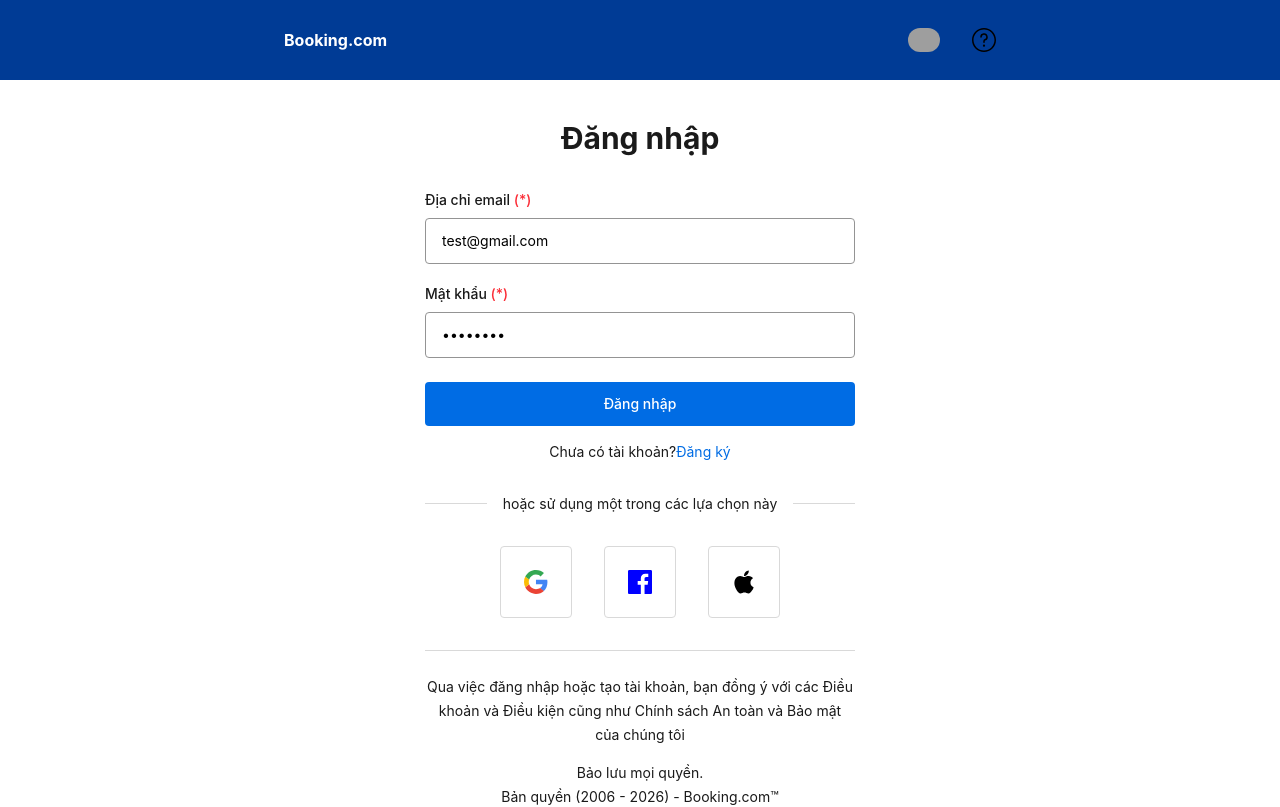
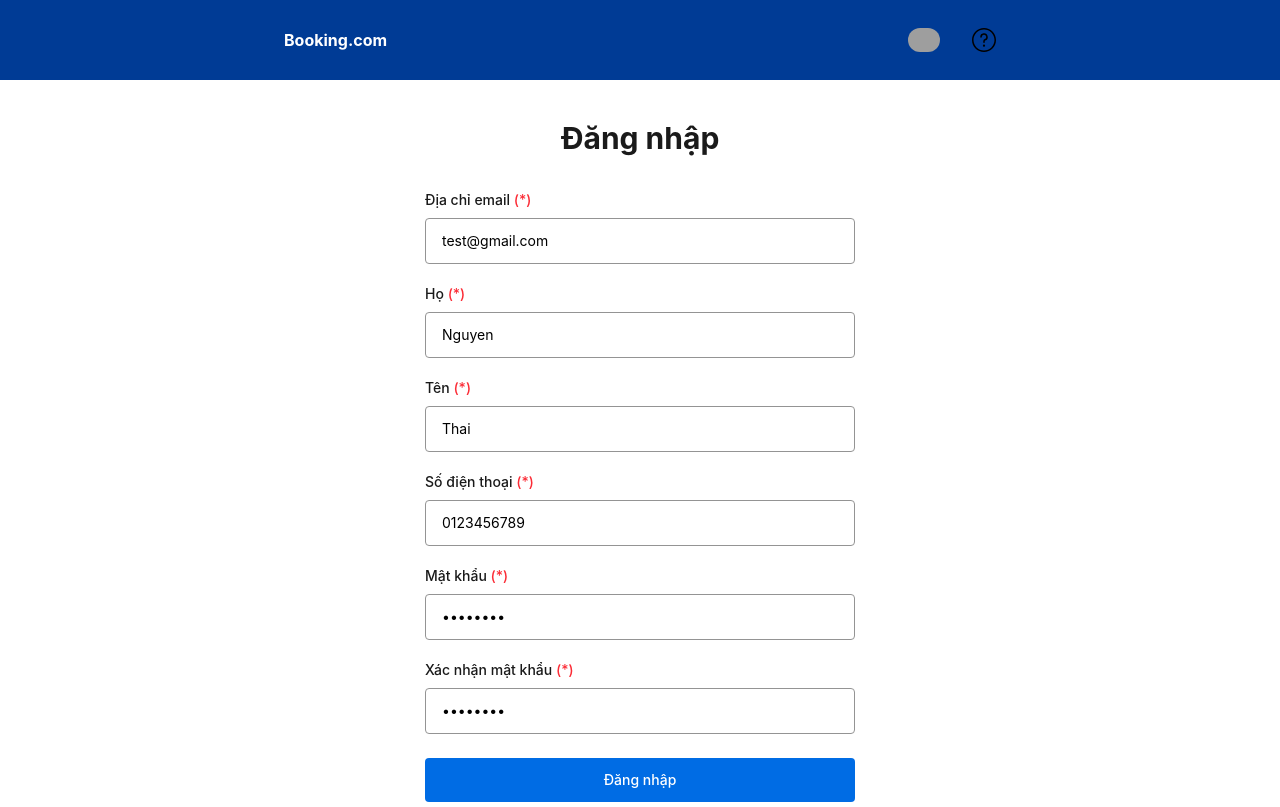
Before and after one commit to vinhthai2905/accommodation_booking, a React (Vite) app in the folder frontend/: page /auth/sign-in in a window 1280 px wide. Shown: the top 807 px of the page. Built offline with nearby package versions, Linux system fonts and the light colour scheme; grey boxes are pictures that could not be loaded.

Commit message:
Refactor and Logic Refactor: refactored individualized FormInput instead of calling map Logic: implemented form validation for password does not match

```diff
--- a/frontend/src/components/layout/UserProfileDrop.jsx
+++ b/frontend/src/components/layout/UserProfileDrop.jsx
@@ -1,4 +1,6 @@
 import { clsx } from "clsx"
+
+import { Link } from "react-router"
 
 import {
     CircleUserRound,
@@ -11,13 +13,13 @@
 } from "lucide-react"
 
 const menuItems = [
-    { title: "My account", icon: CircleUserRound },
+    { title: "My account", icon: CircleUserRound, to: "/" },
     { title: "Bookings & Trips", icon: BriefcaseBusiness },
     { title: "Genius loyalty program", icon: BadgeDollarSign },
     { title: "Rewards & Wallet", icon: Wallet },
     { title: "Reviews", icon: MessageSquareText },
     { title: "Saved", icon: Heart },
-    { title: "Sign out", icon: LogOut },
+    { title: "Sign out", icon: LogOut, to: "/" },
 ]
 
 export default function UserProfileDrop() {
@@ -30,9 +32,8 @@
                 const Icon = item.icon
 
                 return (
-                    <button
+                    <Link
                         key={item.title}
-                        type="button"
                         className={clsx(
                             "w-full px-5 py-3 flex items-center gap-2",
                             "text-left text-[#1a1a1a] text-[0.8rem]",
@@ -41,7 +42,7 @@
                     >
                         <Icon size={18} strokeWidth={1.75} className="text-[#3d3d3d]" />
                         <span>{item.title}</span>
-                    </button>
+                    </Link>
                 )
             })}
         </div>
--- /dev/null
+++ b/frontend/src/components/ui/ButtonSpinner.jsx
@@ -0,0 +1,22 @@
+import { clsx } from "clsx"
+
+import Spinner from "../../components/layout/Spinner"
+
+export default function ButtonSpinner({isLoading, submitText}) {
+    return (
+        <button
+            type="submit"
+            className={clsx(
+                "flex justify-center",
+                "w-full mt-6 px-4 py-3",
+                "font-medium text-white",
+                "rounded bg-[#006ce4]",
+                "hover:bg-[#0057c2] hover:cursor-pointer",
+                isLoading && "cursor-not-allowed opacity-70 hover:bg-[#006ce4]"
+            )}
+            disabled={isLoading}
+        >
+            {isLoading ? <Spinner className="mr-2 h-5 w-5" /> : submitText}
+        </button>
+    )
+}
--- a/frontend/src/features/authentication/Form.jsx
+++ b/frontend/src/features/authentication/Form.jsx
@@ -1,55 +1,104 @@
 import FormInput from "../../components/ui/FormInput"
-import Spinner from "../../components/layout/Spinner"
+import ButtonSpinner from "../../components/ui/ButtonSpinner"
 
-import { clsx } from "clsx"
-
-export default function Form({ fields, submitText, useFormHook }) {
+export default function Form({ submitText, useFormHook }) {
     const {
         register,
         handleSubmit,
+        watch,
         errors,
         isLoading,
-        onSubmit,
-        onError,
+        onValidSubmit,
+        onErrorSubmit,
     } = useFormHook()
 
+    const password = watch("password")
+
     return (
-        <form className="mt-8" onSubmit={handleSubmit(onSubmit, onError)} noValidate>
+        <form
+            className="mt-8"
+            onSubmit={handleSubmit(onValidSubmit, onErrorSubmit)}
+            noValidate
+        >
             <div className="space-y-5">
-                {fields.map((field) => (
-                    <FormInput
-                        register={register(field.idFor, field.rules)}
-                        key={field.idFor}
-                        idFor={field.idFor}
-                        type={field.type}
-                        labelFor={field.labelFor}
-                        placeHolderFor={field.placeHolderFor}
-                        error={errors[field.idFor]}
-                    />
-                ))}
+                <FormInput
+                    register={
+                        register("email", {
+                        required: "Email không được để trống.",
+                        pattern: {
+                            value: /^[^\s@]+@[^\s@]+\.[^\s@]+$/,
+                            message: "Email không hợp lệ.",
+                        },
+                    }
+                    )}
+                    idFor="email"
+                    type="email"
+                    labelFor="Địa chỉ email"
+                    placeHolderFor="Nhập email của bạn"
+                    error={errors.email}
+                />
+
+                <FormInput
+                    register={register("firstName", {
+                        required: "Họ không được để trống.",
+                    })}
+                    idFor="firstName"
+                    type="text"
+                    labelFor="Họ"
+                    placeHolderFor="Nhập họ"
+                    error={errors.firstName}
+                />
+
+                <FormInput
+                    register={register("lastName", {
+                        required: "Tên không được để trống.",
+                    })}
+                    idFor="lastName"
+                    type="text"
+                    labelFor="Tên"
+                    placeHolderFor="Nhập tên"
+                    error={errors.lastName}
+                />
+
+                <FormInput
+                    register={register("phoneNumber", {
+                        required: "Số điện thoại không được để trống.",
+                    })}
+                    idFor="phoneNumber"
+                    type="tel"
+                    labelFor="Số điện thoại"
+                    placeHolderFor="Nhập số điện thoại"
+                    error={errors.phoneNumber}
+                />
+
+                <FormInput
+                    register={register("password", {
+                        required: "Mật khẩu không được để trống.",
+                    })}
+                    idFor="password"
+                    type="password"
+                    labelFor="Mật khẩu"
+                    placeHolderFor="Nhập mật khẩu"
+                    error={errors.password}
+                />
+
+                <FormInput
+                    register={register("confirmPassword", {
+                        required: "Xác nhận mật khẩu không được để trống.",
+                        validate: (value) =>
+                            value === password || "Mật khẩu xác nhận không khớp.",
+                    })}
+                    idFor="confirmPassword"
+                    type="password"
+                    labelFor="Xác nhận mật khẩu"
+                    placeHolderFor="Nhập lại mật khẩu"
+                    error={errors.confirmPassword}
+                />
             </div>
-
-            <button
-                type="submit"
-                className={clsx(
-                    "flex justify-center",
-                    "w-full mt-6 px-4 py-3",
-                    "font-medium text-white",
-                    "rounded bg-[#006ce4]",
-                    "hover:bg-[#0057c2] hover:cursor-pointer",
-                    isLoading && "cursor-not-allowed opacity-70 hover:bg-[#006ce4]"
-                )}
-                disabled={isLoading}
-            >
-                {isLoading
-                    ? (
-                        <Spinner className="mr-2 h-5 w-5" />
-                    )
-                    : (
-                        submitText
-                    )
-                }
-            </button>
+            <ButtonSpinner
+                isLoading={isLoading}
+                submitText={submitText}
+            />
         </form>
     )
 }
--- a/frontend/src/features/authentication/RegisterForm.jsx
+++ b/frontend/src/features/authentication/RegisterForm.jsx
@@ -1,12 +1,9 @@
 import AuthForm from "./AuthForm"
-
-import {fields} from "./configs/RegisterFields"
 
 export default function RegisterForm() {
   return (
     <AuthForm
       type="register"
-      fields={fields}
       submitText="Tạo tài khoản"
       switchTo="/auth/sign-in"
       switchType="register"
--- /dev/null
+++ b/frontend/src/features/authentication/configs/DefaultValues.js
@@ -0,0 +1,8 @@
+export const defaultTestValues = {
+  email: "test@gmail.com",
+  firstName: "Nguyen",
+  lastName: "Thai",
+  phoneNumber: "0123456789",
+  password: "12345678",
+  confirmPassword: "12345678",
+}
--- a/frontend/src/features/authentication/configs/RegisterFields.js
+++ /dev/null
@@ -1,73 +0,0 @@
-export const common_rules = (label) => {
-  return { required: `${label} không được để trống.` }
-}
-
-export const defaultTestValues = {
-  email: "test@gmail.com",
-  firstName: "Nguyen",
-  lastName: "Thai",
-  phoneNumber: "0123456789",
-  password: "12345678",
-  confirmPassword: "12345678",
-}
-
-export const fields = [
-  {
-    idFor: "email",
-    type: "email",
-    labelFor: "Địa chỉ email",
-    placeHolderFor: "Nhập email của bạn",
-    rules: {
-      required: "Email không được để trống.",
-      pattern: {
-        value: /^[^\s@]+@[^\s@]+\.[^\s@]+$/,
-        message: "Email không hợp lệ.",
-      },
-    },
-  },
-  {
-    idFor: "firstName",
-    type: "text",
-    labelFor: "Họ",
-    placeHolderFor: "Nhập họ",
-    rules: {
-      ...common_rules("Họ")
-    }
-  },
-  {
-    idFor: "lastName",
-    type: "text",
-    labelFor: "Tên",
-    placeHolderFor: "Nhập tên",
-    rules: {
-      ...common_rules("Tên")
-    }
-  },
-  {
-    idFor: "phoneNumber",
-    type: "tel",
-    labelFor: "Số điện thoại",
-    placeHolderFor: "Nhập số điện thoại",
-    rules: {
-      ...common_rules("Số điện thoại")
-    }
-  },
-  {
-    idFor: "password",
-    type: "password",
-    labelFor: "Mật khẩu",
-    placeHolderFor: "Nhập mật khẩu",
-    rules: {
-      ...common_rules("Mật khẩu")
-    }
-  },
-  {
-    idFor: "confirmPassword",
-    type: "password",
-    labelFor: "Xác nhận mật khẩu",
-    placeHolderFor: "Nhập lại mật khẩu",
-    rules: {
-      ...common_rules("Mật khẩu")
-    }
-  },
-];
--- a/frontend/src/hooks/useRegisterForm.js
+++ b/frontend/src/hooks/useRegisterForm.js
@@ -6,7 +6,7 @@
 import { registerUser } from "../services/authAPI"
 import { AuthUserContext } from "../context/AuthUserContext"
 
-import { defaultTestValues } from "../features/authentication/configs/RegisterFields"
+import { defaultTestValues } from "../features/authentication/configs/DefaultValues"
 
 
 export default function useRegisterForm() {
@@ -28,7 +28,7 @@
     defaultValues: defaultTestValues,
   })
 
-  const onSubmit = async (data) => {
+  const onValidSubmit = async (data) => {
     setLoading(true)
 
     const response = await registerUser(data)
@@ -38,16 +38,16 @@
 
       authValue.setUser(userData)
 
-
       toaster.success("Tạo tài khoản thành công.")
       setLoading(false)
       reset()
 
       navigate("/index")
     }
+
   }
 
-  const onError = () => {
+  const onErrorSubmit = () => {
     window.scrollTo({
       top: 0,
       behavior: "smooth",
@@ -61,7 +61,7 @@
     reset,
     errors,
     isLoading,
-    onSubmit,
-    onError,
+    onValidSubmit,
+    onErrorSubmit,
   }
 }
--- a/frontend/src/services/authAPI.js
+++ b/frontend/src/services/authAPI.js
@@ -11,3 +11,7 @@
 
     return response
 }
+
+// export const fetchUser = async (data) => {
+
+// }
```
